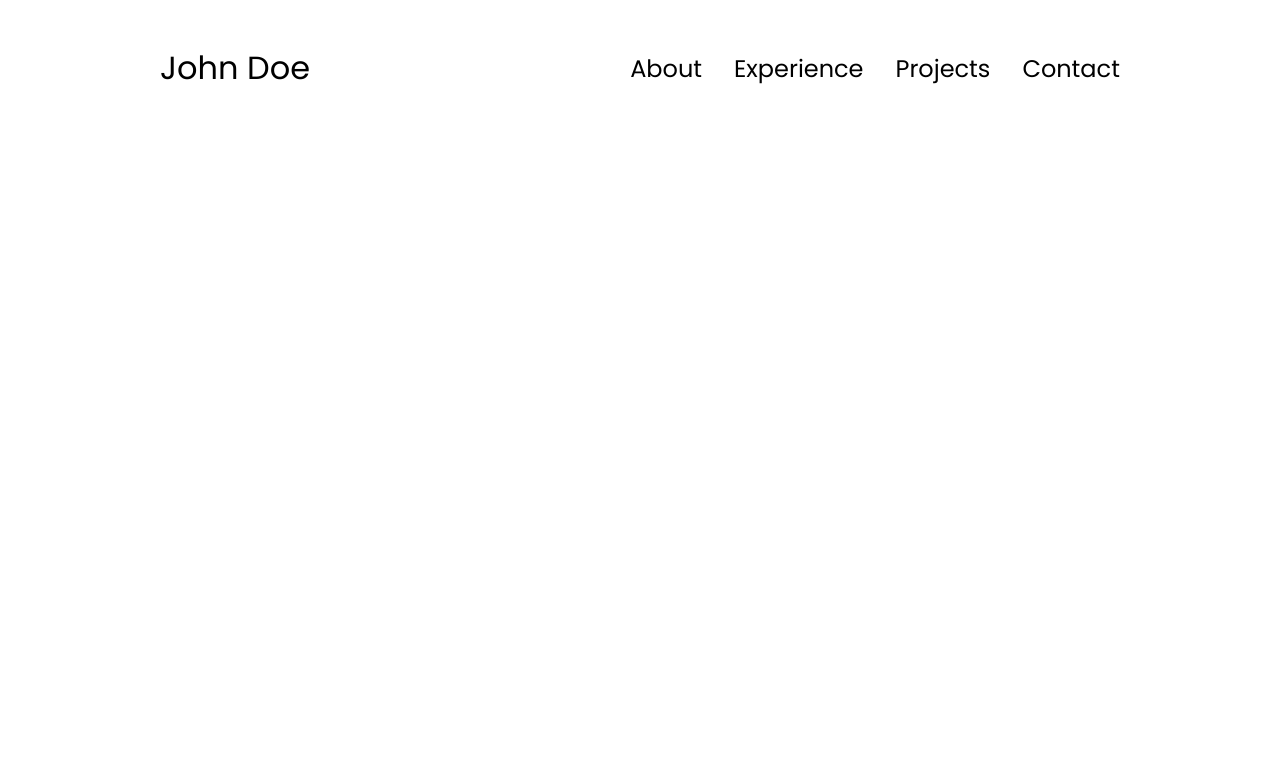
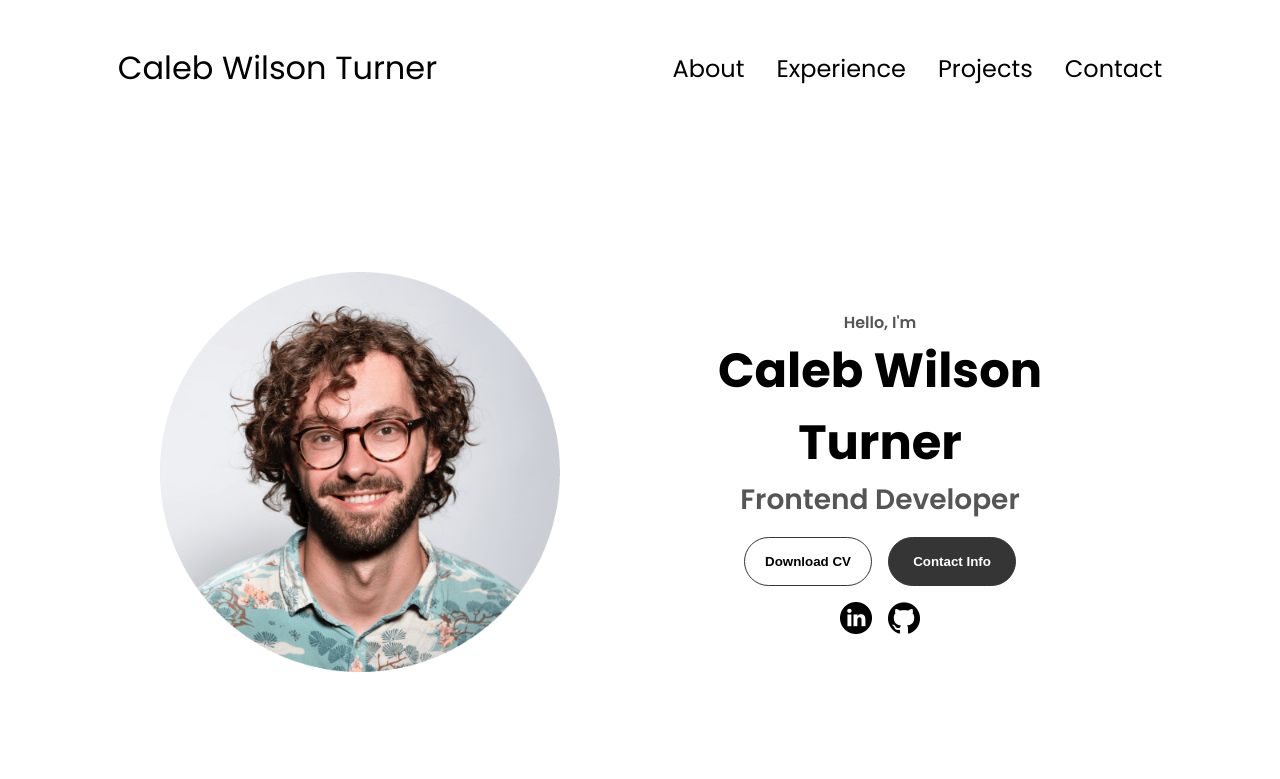
Before and after one commit to calebwt08/portfolio-website, a plain HTML site: page index.html in a window 1280 px wide. Drawn offline with Linux system fonts and the light colour scheme.

Commit message:
Contact Section
Implemented the contact section with a resume download and github/linkedin buttons.

```diff
--- a/index.html
+++ b/index.html
@@ -10,7 +10,7 @@
 </head>
 <body>
     <nav id="desktop-nav">
-        <div class="logo">John Doe</div>
+        <div class="logo">Caleb Wilson Turner</div>
         <div>
             <ul class="nav-links">
                 <li><a href="#about">About</a> </li>
@@ -38,6 +38,27 @@
         </div>
     </nav>
 
+    <section id="profile">
+        <div class="section__pic-container">
+            <img src="./assets/profile-pic.png" alt="Caleb Wilson Turner profile picture">
+        </div>
+        <div class="section__text">
+            <p class="section__text__p1">
+                Hello, I'm</p>
+            <h1 class="title">Caleb Wilson Turner</h1>
+            <p class="section__text__p2">Frontend Developer</p>
+            <div class="btn-container">
+                <button class="btn btn-color-2" onclick="window.open('./assets/resume-example.pdf')">Download CV</button>
+                <button class="btn btn-color-1" onclick="location.href='./#contact'">Contact Info</button>
+            </div>
+            <div id="socials-container">
+                <img src="assets/linkedin.png" alt="My Linkedin profile" class="icon" onclick="location.href='https://www.linkedin.com/in/calebwt/'">
+                <img src="assets/github.png" alt="My Github profile" class="icon" onclick="location.href='https://github.com/calebwt08'">
+            </div>
+        </div>
+
+    </section>
+
 <script src="script.js"></script>
 
 </body>
--- a/style.css
+++ b/style.css
@@ -143,3 +143,112 @@ a:hover{
 .hamburger-icon span:first-child{
     transform: none;
 }
+
+/* SECTIONS */
+section{
+    padding-top: 4vh;
+    height: 96vh;
+    margin: 0 10rem;
+    box-sizing: border-box;
+    min-height: fit-content;
+}
+
+.section-container{
+    display: flex;
+}
+
+/* PROFILE SECTION */
+
+#profile{
+    display: flex;
+    justify-content: center;
+    gap: 5rem;
+    height: 80vh;
+}
+
+.section__pic-container{
+    display: flex;
+    height: 400px;
+    width: 400px;
+    margin: auto 0;
+}
+
+.section__text{
+    align-self: center;
+    text-align: center;
+}
+
+.section__text p{
+    font-weight: 600;
+}
+
+.section__text__p1{
+    text-align: center;
+}
+
+.section__text__p2{
+    font-size: 1.75rem;
+    margin-bottom: 1rem;
+}
+
+.title{
+    font-size: 3rem;
+    text-align: center;
+}
+
+#socials-container{
+    display: flex;
+    justify-content: center;
+    margin-top: 1rem;
+    gap: 1rem;
+}
+
+/* ICON */
+
+.icon{
+    cursor: pointer;
+    height: 2rem;
+}
+
+/* BUTTONS */
+
+.btn-container{
+    display: flex;
+    justify-content: center;
+    gap: 1rem;
+}
+
+.btn{
+    font-weight: 600;
+    transition: all 300ms ease;
+    padding: 1rem;
+    width: 8rem;
+    border-radius: 2rem;
+}
+
+.btn-color-1, .btn-color-2{
+    border: rgb(53, 53, 53) 0.1rem solid;
+}
+.btn-color-1:hover, .btn-color-2:hover{
+    cursor: pointer;
+}
+.btn-color-1, .btn-color-2:hover{
+    background: rgb(53, 53, 53);
+    color: white;
+}
+
+.btn-color-1:hover{
+    background: black;
+}
+
+.btn-color-2{
+    background: none;
+}
+
+.btn-color-2:hover{
+    border: white 0.1rem solid;
+}
+
+.btn-container{
+    gap: 1rem;
+}
```
